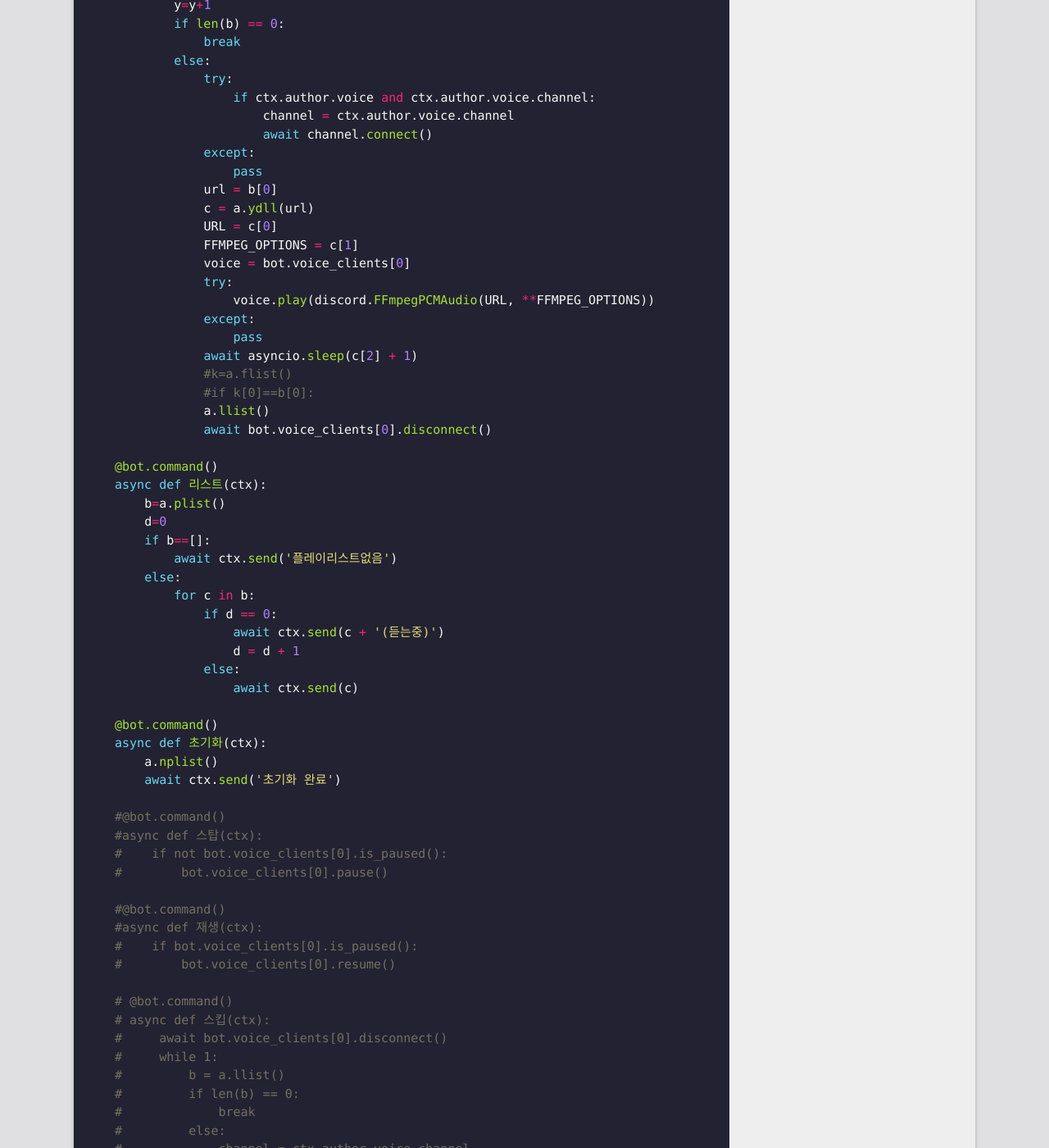
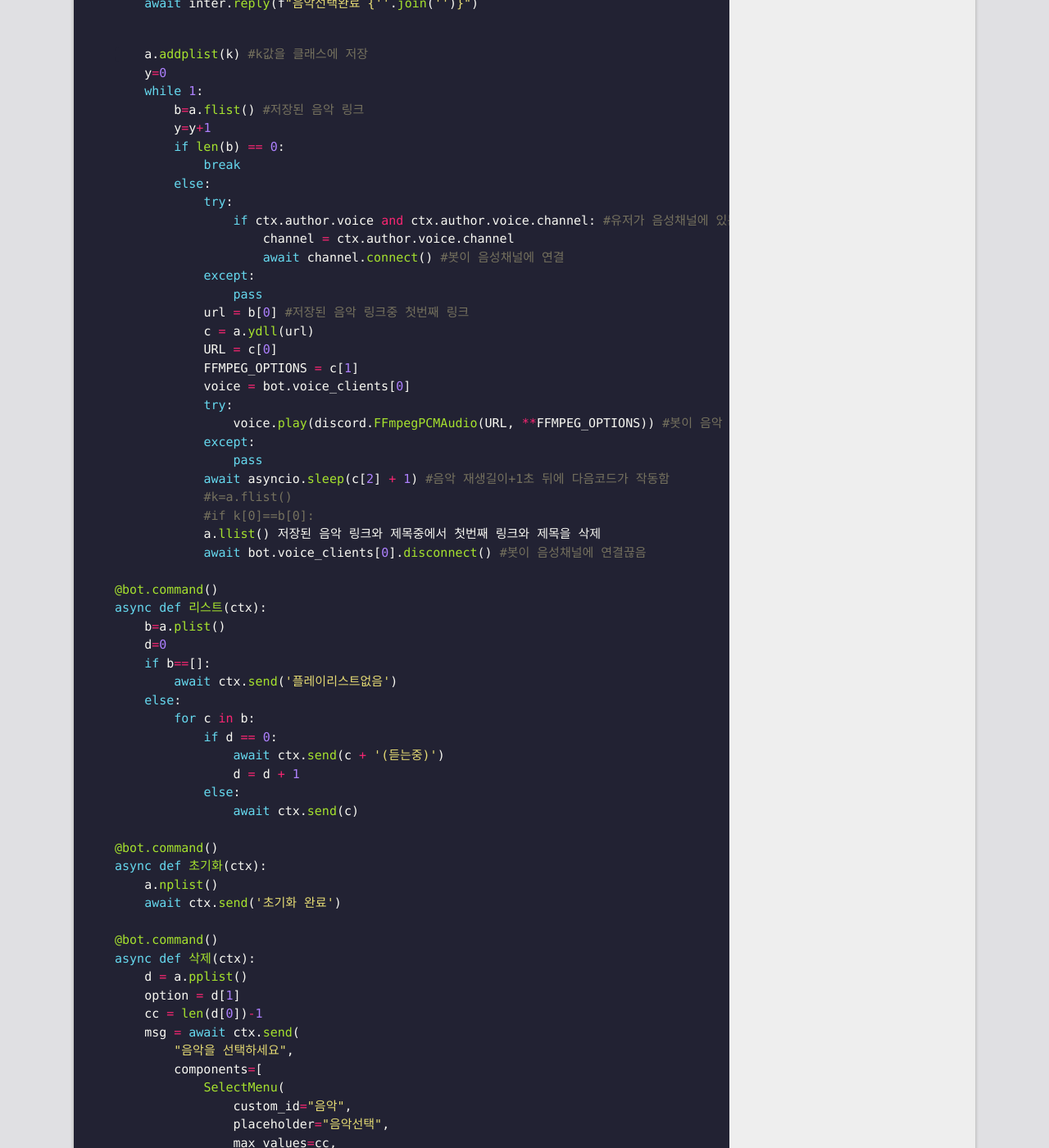
Before and after one commit to chohz1003/chohz1003.github.com, a Jekyll site: the page built from _posts/discord/2021-08-15-DiscordBot-Code.md, in a window 1280 px wide and 1400 px high, scrolled down 1738 px. Shown: the whole window at 82% size. Built offline with Jekyll 4.4.1, drawn with Linux system fonts in a browser that asks for light colours; some of the changed text lies outside the part shown.

Commit message:
Update 2021-08-15-DiscordBot-Code.md

````diff
--- a/_posts/discord/2021-08-15-DiscordBot-Code.md
+++ b/_posts/discord/2021-08-15-DiscordBot-Code.md
@@ -3,7 +3,7 @@ layout: post
 title: "Discord Bot Code"
 date: 2021-08-15 18:00:00
 categories: jekyll update
-permalink: /archivers/DiscordBotCode
+permalink: /archivers/discordbotcode
 ---
 
 ```python
@@ -23,7 +23,9 @@ a=discordbotclass()
 intents=discord.Intents.default()
 bot = Bot(command_prefix='!', intents=intents)
 slash = SlashClient(bot)
+```
 
+```python
 @bot.event
 async def on_ready():
     print(f'{bot.user} 에 로그인하였습니다!')
@@ -35,66 +37,73 @@ async def ping(ctx):
 @bot.command()
 async def hello(ctx):
     await ctx.reply('hello!')
-
+```
+```python
 @bot.command()
 async def 들어와(ctx):
-    if ctx.author.voice and ctx.author.voice.channel:
+    if ctx.author.voice and ctx.author.voice.channel: #유저가 음성채널에 있는지 확인
         channel = ctx.author.voice.channel
-        await channel.connect()
-
+        await channel.connect() #봇이 음성채널에 연결
+```
+```python
 @bot.command()
 async def 나가(ctx):
-    await bot.voice_clients[0].disconnect()
-
+    await bot.voice_clients[0].disconnect() #봇이 음성채널에 연결끊음
+```
+```python
 @bot.command()
-async def 음악(ctx,m):
-    a.youtubelink(m)
+async def 음악(ctx,m): #m= 검색어
+    a.youtubelink(m) #링크와 제목을 클래스에 임시저장
     d = a.bbut()
-    option = d[1]
-    cc = d[0]
-    msg = await ctx.send(
+    option = d[1] #임시저장된 제목(최대25글자)
+    cc = d[0] #임시저장된 제목(제한없음)
+```
+```python
+    msg = await ctx.send(                       #
         "음악을 선택하세요",
         components=[
             SelectMenu(
                 custom_id="음악",
-                placeholder="개수 제한 없음",
+                placeholder="개수 제한 없음",    #버튼생성
                 max_values=len(cc),
                 options=option
             )
         ]
-    )
+    )                                           #
     inter = await msg.wait_for_dropdown()
     labels = [option.value for option in inter.select_menu.selected_options]
-    k=a.addbbut(labels)
+    k=a.addbbut(labels) #선택한 음악의 링크와 제목
     await inter.reply(f"음악선택완료 {''.join('')}")
-    a.addplist(k)
+```
+```python
+    a.addplist(k) #k값을 클래스에 저장
     y=0
     while 1:
-        b=a.flist()
+        b=a.flist() #저장된 음악 링크
         y=y+1
         if len(b) == 0:
             break
         else:
             try:
-                if ctx.author.voice and ctx.author.voice.channel:
+                if ctx.author.voice and ctx.author.voice.channel: #유저가 음성채널에 있는지 확인
                     channel = ctx.author.voice.channel
-                    await channel.connect()
+                    await channel.connect() #봇이 음성채널에 연결
             except:
                 pass
-            url = b[0]
+            url = b[0] #저장된 음악 링크중 첫번째 링크
             c = a.ydll(url)
             URL = c[0]
             FFMPEG_OPTIONS = c[1]
             voice = bot.voice_clients[0]
             try:
-                voice.play(discord.FFmpegPCMAudio(URL, **FFMPEG_OPTIONS))
+                voice.play(discord.FFmpegPCMAudio(URL, **FFMPEG_OPTIONS)) #봇이 음악 재생
             except:
                 pass
-            await asyncio.sleep(c[2] + 1)
+            await asyncio.sleep(c[2] + 1) #음악 재생길이+1초 뒤에 다음코드가 작동함
             #k=a.flist()
             #if k[0]==b[0]:
-            a.llist()
-            await bot.voice_clients[0].disconnect()
+            a.llist() 저장된 음악 링크와 제목중에서 첫번째 링크와 제목을 삭제
+            await bot.voice_clients[0].disconnect() #봇이 음성채널에 연결끊음
 
 @bot.command()
 async def 리스트(ctx):
@@ -114,36 +123,6 @@ async def 리스트(ctx):
 async def 초기화(ctx):
     a.nplist()
     await ctx.send('초기화 완료')
-
-#@bot.command()
-#async def 스탑(ctx):
-#    if not bot.voice_clients[0].is_paused():
-#        bot.voice_clients[0].pause()
-
-#@bot.command()
-#async def 재생(ctx):
-#    if bot.voice_clients[0].is_paused():
-#        bot.voice_clients[0].resume()
-
-# @bot.command()
-# async def 스킵(ctx):
-#     await bot.voice_clients[0].disconnect()
-#     while 1:
-#         b = a.llist()
-#         if len(b) == 0:
-#             break
-#         else:
-#             channel = ctx.author.voice.channel
-#             await channel.connect()
-#             url = b[0]
-#             c = a.ydll(url)
-#             URL = c[0]
-#             FFMPEG_OPTIONS = c[1]
-#             voice = bot.voice_clients[0]
-#             voice.play(discord.FFmpegPCMAudio(URL, **FFMPEG_OPTIONS))
-#             await asyncio.sleep(c[2] + 1)
-#             a.llist()
-#             await bot.voice_clients[0].disconnect()
 
 @bot.command()
 async def 삭제(ctx):
@@ -168,8 +147,4 @@ async def 삭제(ctx):
     a.nnplist(k)
 
 bot.run('ODUwOTMxNzIxNzM0MDYyMTAw.YLw57A.oO_yIRdCigPxHPn4ZDy9ZmsPw28')
-
-##멈췄을때 sleep시간
-##중지중 음악시 처음부터재생
-##스킵
 ```
````
